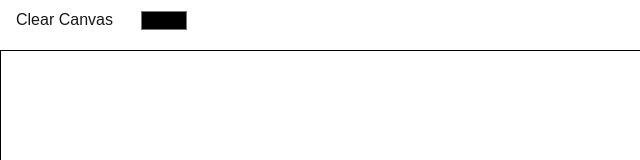
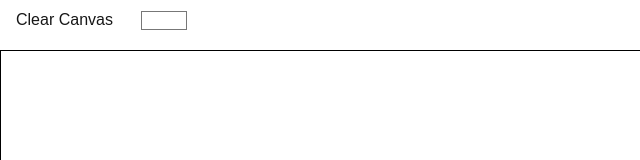
Before and after one commit to Kaimond/whiteboard, a Next.js app: page / in a window 1280 px wide. Shown: the top 160 px of the page, without its empty margins (0-640 px from the left). Built offline with nearby package versions, Linux system fonts and the light colour scheme.

Commit message:
Changed the default drawing colour to white

```diff
--- a/src/app/components/DrawingCanvas.jsx
+++ b/src/app/components/DrawingCanvas.jsx
@@ -6,7 +6,7 @@ export default function DrawingCanvas() {
     const canvasRef = useRef(null);
     const [isDrawing, setIsDrawing] = useState(false);
     const [lastPos, setLastPos] = useState({ x: 0, y: 0 });
-    const [colour, setColour] = useState("#000000");
+    const [colour, setColour] = useState("#ffffff");
 
     useEffect(() => {
         const canvas = canvasRef.current;
--- a/src/app/components/Toolbar.jsx
+++ b/src/app/components/Toolbar.jsx
@@ -2,7 +2,7 @@
 import { useState } from "react";
 
 export default function Toolbar({ clearCanvas, setColour }) {
-    const [selectedColour, setSelectedColour] = useState("#000000");
+    const [selectedColour, setSelectedColour] = useState("#ffffff");
 
     const handleColourChange = (e) => {
         const newColour = e.target.value;
```
